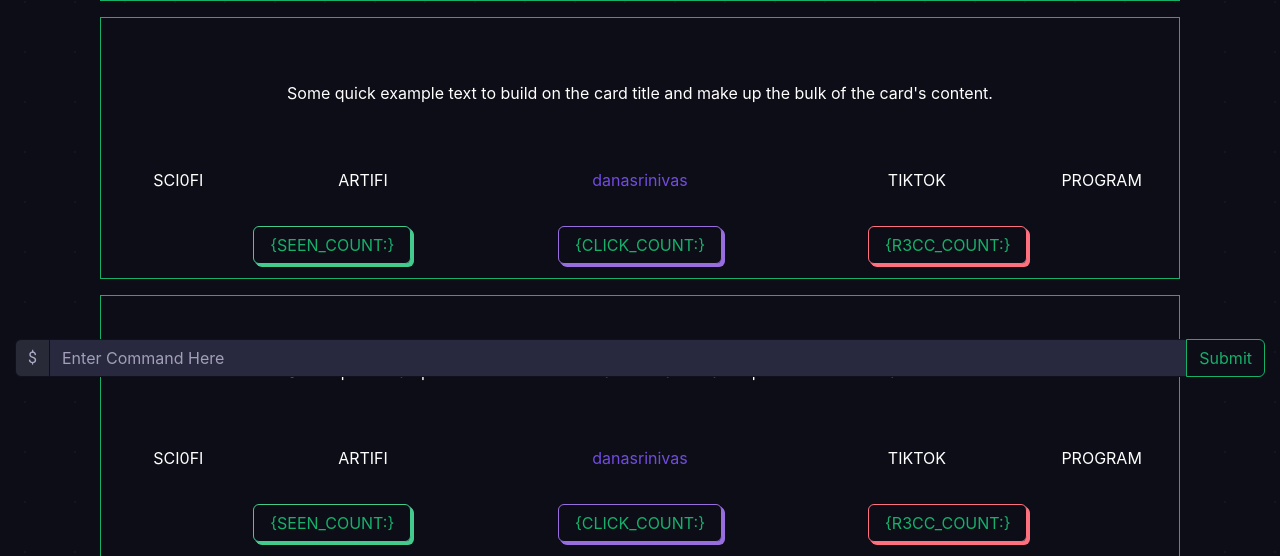
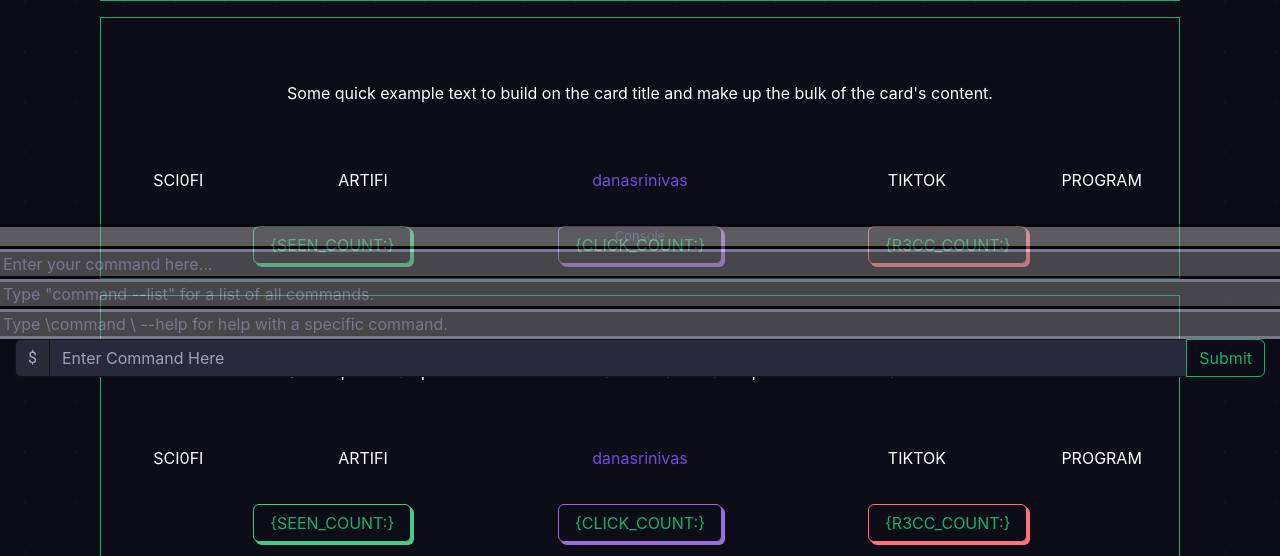
Before and after one commit to fortytw0/postr-boi, a Django app: page /blog/ in a window 1280 px wide. Shown: the part 423-979 px from the top of the page. Run offline with Django 3.2, Linux system fonts and the light colour scheme; some libraries are stand-ins or nearby versions; some web fonts are replaced.

Commit message:
made initial changes for the cli console. this feature will be developed in the future. it is not a priority.

```diff
--- a/postrboi/templates/blog/footer.html
+++ b/postrboi/templates/blog/footer.html
@@ -2,6 +2,24 @@
 
 <div class="container">
     <div class="row fixed-bottom">
+
+        <div class="col-12 text-mono text-center" style="background-color: darkgrey; font-size: small; border: black; border-radius: 2px; border-style: solid; opacity: 0.5;">
+            Console
+
+        </div>
+
+        <div class="col-12 text-mono" style="background-color: grey; border-bottom: black; border-radius: 2px; border-style: solid; opacity: 0.5;">
+            Enter your command here...
+        </div>
+        <div class="col-12 text-mono" style="background-color: grey; border-bottom: black; border-radius: 2px; border-style: solid; opacity: 0.5;">
+            Type "command --list" for a list of all commands.
+        </div>
+        <div class="col-12 text-mono" style="background-color: grey; border-bottoms: black; border-radius: 2px; border-style: solid; opacity: 0.5;">
+            Type \command \ --help for help with a specific command.
+        </div>
+
+
+
         <div class="col-12">
             <form action="" >
                 <div class="col-auto">
```
